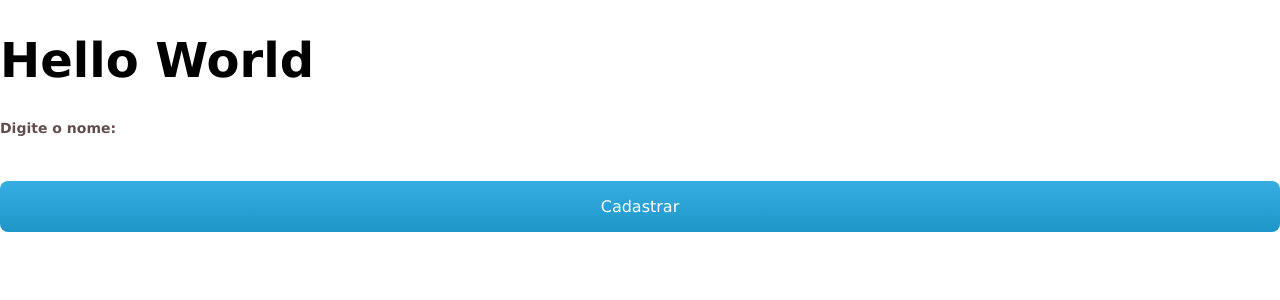
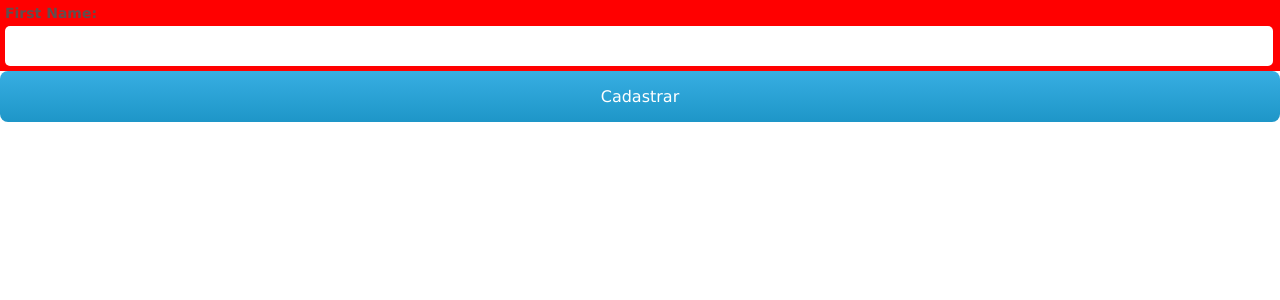
Before and after one commit to franciscoclavero/cad-user, a React (Create React App) app: page / in a window 1280 px wide. Shown: the top 300 px of the page. Built offline with nearby package versions, Linux system fonts and the light colour scheme; the HTML template or start-up script is replaced by a standard one.

Commit message:
refact: import InputLabel

```diff
--- a/src/App.tsx
+++ b/src/App.tsx
@@ -1,15 +1,12 @@
 import React from "react";
 
 import Button from "./components/atoms/Button";
-import Input from "./components/atoms/Input";
-import Label from "./components/atoms/Label";
+import InputLabel from "./components/molecules/InputLabel";
 
 function App() {
   return (
     <div>
-      <h1>Hello World</h1>
-      <Label componentName="name" textContent="Digite o nome: " />
-      <Input name="name" />
+      <InputLabel name="name" textLabel="First Name:" />
       <Button click={() => {}} />
     </div>
   );
```
